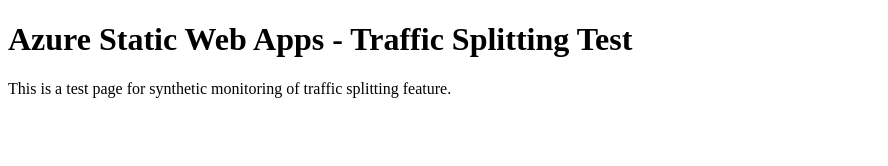
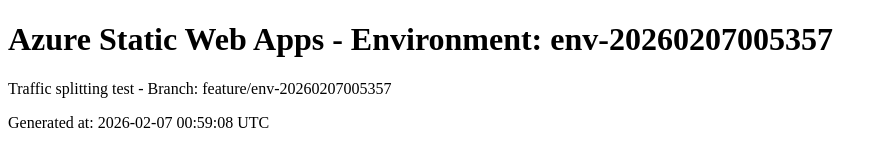
Before and after one commit to skylathadani-ms/synthetics-swa-traffic-20260207005357, a plain HTML site: page index.html in a window 1280 px wide. Shown: the whole page, without its empty margins (0-888 px from the left). Drawn offline with Linux system fonts and the light colour scheme.

Commit message:
Update index.html for env-20260207005357

```diff
--- a/index.html
+++ b/index.html
@@ -1,10 +1,11 @@
 <!DOCTYPE html>
 <html>
 <head>
-<title>Synthetics Test - Traffic Splitting</title>
+<title>Environment: env-20260207005357</title>
 </head>
 <body>
-<h1>Azure Static Web Apps - Traffic Splitting Test</h1>
-<p>This is a test page for synthetic monitoring of traffic splitting feature.</p>
+<h1>Azure Static Web Apps - Environment: env-20260207005357</h1>
+<p>Traffic splitting test - Branch: feature/env-20260207005357</p>
+<p>Generated at: 2026-02-07 00:59:08 UTC</p>
 </body>
 </html>
```
